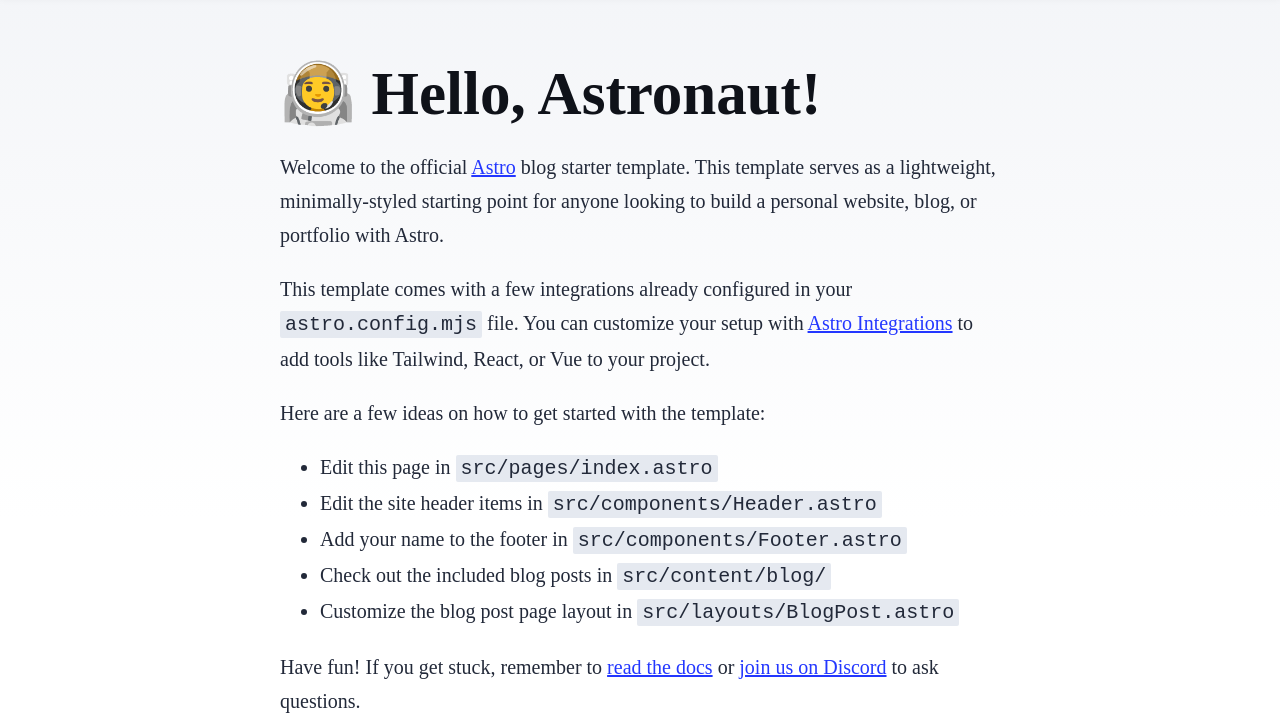
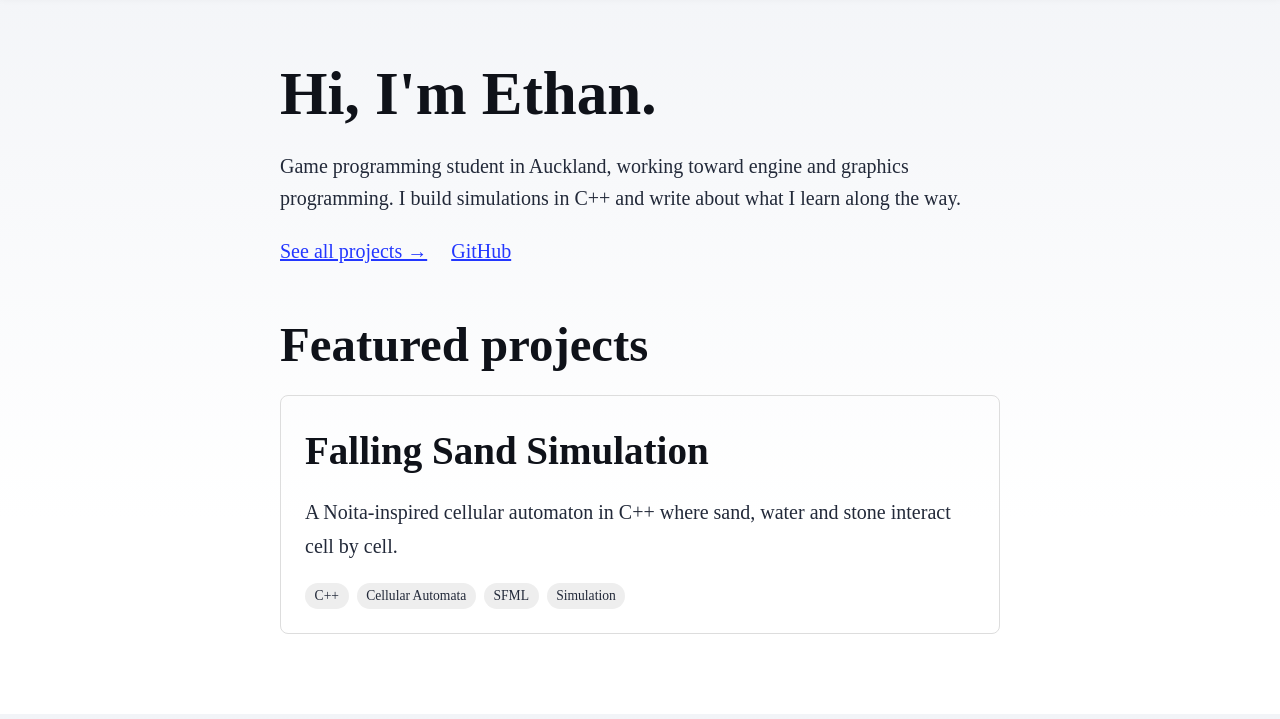
Before and after one commit to yuxinguodev/yuxinguodev.github.io, an Astro site: page / in a window 1280 px wide. Shown: the part 81-800 px from the top of the page. Built offline with nearby package versions, Linux system fonts and the light colour scheme; Astro itself is replaced by a stand-in of ours.

Commit message:
Add ProjectCard component and new homepage

```diff
--- /dev/null
+++ b/src/components/ProjectCard.astro
@@ -0,0 +1,32 @@
+---
+import type { CollectionEntry } from 'astro:content';
+
+// 这个组件接收一个参数：project
+interface Props {
+	project: CollectionEntry<'projects'>;
+}
+
+const { project } = Astro.props;
+const { title, summary, cover, tags } = project.data;
+---
+
+<a class="card" href={`/projects/${project.id}/`}>
+	{cover && <img src={cover} alt={title} loading="lazy" />}
+	<h3>{title}</h3>
+	<p>{summary}</p>
+	<ul class="tags">
+		{tags.map((tag) => <li>{tag}</li>)}
+	</ul>
+</a>
+
+<style>
+	.card {
+		display: block; padding: 1.5rem; color: inherit; text-decoration: none;
+		border: 1px solid #ddd; border-radius: 8px;
+	}
+	.card:hover { border-color: var(--accent); }
+	.card img { width: 100%; border-radius: 4px; }
+	.card h3 { margin: 0.5rem 0; }
+	.tags { list-style: none; padding: 0; display: flex; flex-wrap: wrap; gap: 0.5rem; }
+	.tags li { font-size: 0.85rem; padding: 0.1rem 0.6rem; background: #eee; border-radius: 999px; }
+</style>
--- a/src/content/projects/sand-falling.md
+++ b/src/content/projects/sand-falling.md
@@ -31,4 +31,37 @@ emergent behaviour: sand piles up, water spreads sideways, stone stays put.
 
 ## Devlog
 
+Coming soon.---
+title: "Falling Sand Simulation"
+summary: "A Noita-inspired cellular automaton in C++ where sand, water and stone interact cell by cell."
+tags: ["C++", "Cellular Automata", "SFML", "Simulation"]
+github: "https://github.com/yuxinguodev/falling-sand-cpp"
+status: "in-progress"
+featured: true
+order: 1
+---
+
+## What it is
+
+A falling-sand simulation written from scratch in C++. Every cell on a 2D grid
+holds one material: empty, sand, water or stone. Simple local rules create
+emergent behaviour: sand piles up, water spreads sideways, stone stays put.
+
+## Roadmap
+
+- ✅ Console prototype: grid, update rules, animation
+- 🚧 SFML renderer
+- ⬜ More materials
+- ⬜ Performance measurement: particle count vs frame time
+- ⬜ Optimization
+- ⬜ Shaders and polish
+
+## What I'm learning
+
+- How update order affects simulation results
+- Moving from a console prototype to a real graphics window
+- Measuring performance instead of guessing
+
+## Devlog
+
 Coming soon.
--- a/src/pages/index.astro
+++ b/src/pages/index.astro
@@ -1,8 +1,15 @@
 ---
+import { getCollection } from 'astro:content';
 import BaseHead from '../components/BaseHead.astro';
+import Header from '../components/Header.astro';
 import Footer from '../components/Footer.astro';
-import Header from '../components/Header.astro';
-import { SITE_DESCRIPTION, SITE_TITLE } from '../consts';
+import ProjectCard from '../components/ProjectCard.astro';
+import { SITE_TITLE, SITE_DESCRIPTION } from '../consts';
+
+// 只取 featured: true 的项目，按 order 排序
+const featured = (await getCollection('projects'))
+	.filter((project) => project.data.featured)
+	.sort((a, b) => a.data.order - b.data.order);
 ---
 
 <!doctype html>
@@ -13,47 +20,35 @@ import { SITE_DESCRIPTION, SITE_TITLE } from '../consts';
 	<body>
 		<Header />
 		<main>
-			<h1>🧑‍🚀 Hello, Astronaut!</h1>
-			<p>
-				Welcome to the official <a href="https://astro.build/">Astro</a> blog starter template. This
-				template serves as a lightweight, minimally-styled starting point for anyone looking to
-				build a personal website, blog, or portfolio with Astro.
-			</p>
-			<p>
-				This template comes with a few integrations already configured in your{' '}
-				<code>astro.config.mjs</code> file. You can customize your setup with{' '}
-				<a href="https://astro.build/integrations">Astro Integrations</a> to add tools like
-				Tailwind, React, or Vue to your project.
-			</p>
-			<p>Here are a few ideas on how to get started with the template:</p>
-			<ul>
-				<li>
-					Edit this page in <code>src/pages/index.astro</code>
-				</li>
-				<li>
-					Edit the site header items in <code>src/components/Header.astro</code>
-				</li>
-				<li>
-					Add your name to the footer in <code>src/components/Footer.astro</code>
-				</li>
-				<li>
-					Check out the included blog posts in <code>src/content/blog/</code>
-				</li>
-				<li>
-					Customize the blog post page layout in <code>src/layouts/BlogPost.astro</code>
-				</li>
-			</ul>
-			<p>
-				Have fun! If you get stuck, remember to{' '}
-				<a href="https://docs.astro.build/">read the docs</a> or{' '}
-				<a href="https://astro.build/chat">join us on Discord</a> to ask questions.
-			</p>
-			<p>
-				Looking for a blog template with a bit more personality? Check out{' '}
-				<a href="https://github.com/Charca/astro-blog-template">astro-blog-template</a> by{' '}
-				<a href="https://twitter.com/Charca">Maxi Ferreira</a>.
-			</p>
+			<section class="hero">
+				<h1>Hi, I'm Ethan.</h1>
+				<p class="lead">
+					Game programming student in Auckland, working toward engine and
+					graphics programming. I build simulations in C++ and write about
+					what I learn along the way.
+				</p>
+				<p class="links">
+					<a href="/projects/">See all projects →</a>
+					<a href="https://github.com/yuxinguodev" target="_blank" rel="noopener">GitHub</a>
+				</p>
+			</section>
+
+			<section>
+				<h2>Featured projects</h2>
+				<ul class="project-list">
+					{featured.map((project) => (
+						<li><ProjectCard project={project} /></li>
+					))}
+				</ul>
+			</section>
 		</main>
 		<Footer />
 	</body>
 </html>
+
+<style>
+	.hero { margin-bottom: 3rem; }
+	.lead { font-size: 1.25rem; line-height: 1.6; }
+	.links { display: flex; gap: 1.5rem; }
+	.project-list { list-style: none; padding: 0; display: grid; gap: 2rem; }
+</style>
```
Also changed, not shown: src/pages/projects/index.astro (+2 -21 lines).
